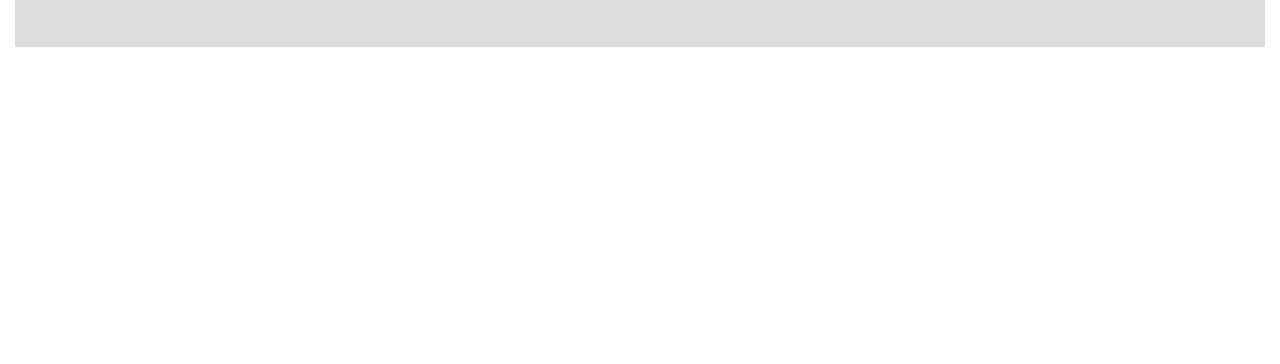
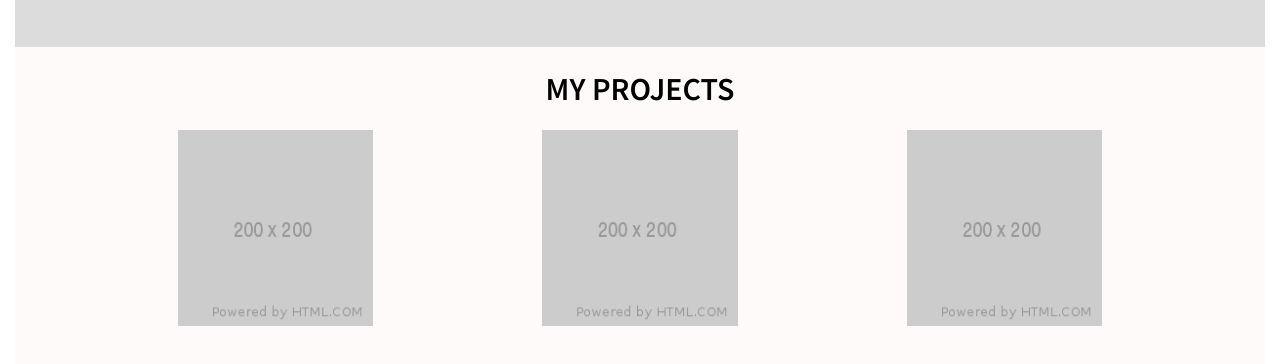
Before and after one commit to GustavoAyala1/portfolio, a website: page index.html in a window 1280 px wide. Shown: the part 1063-1427 px from the top of the page. Before the commit the page ends 1118 px from the top, so only its background shows below. Drawn offline with Linux system fonts and the light colour scheme.

Commit message:
Finished Projects section

```diff
--- a/index.html
+++ b/index.html
@@ -36,6 +36,12 @@
     <img src="assets/css-logo.png" alt="CSS 3 logo" class="col-1">
     <img src="assets/js-logo.png" alt="Javascript logo" class="col-1">
   </div>
+  <div id="projects" class="row justify-evenly pb-50 projects-section">
+    <h1 class="col-12">MY PROJECTS</h1>
+    <img src="assets/placeholder-project.png" alt="Plaholder Project" class="col-2">
+    <img src="assets/placeholder-project.png" alt="Plaholder Project" class="col-2">
+    <img src="assets/placeholder-project.png" alt="Plaholder Project" class="col-2">
+  </div>
 </div>
 </body>
 </html>
--- a/styles.css
+++ b/styles.css
@@ -70,3 +70,7 @@ html {
 .tech-section {
   background-color: gainsboro;
 }
+
+.projects-section {
+  background-color: snow;
+}
```
